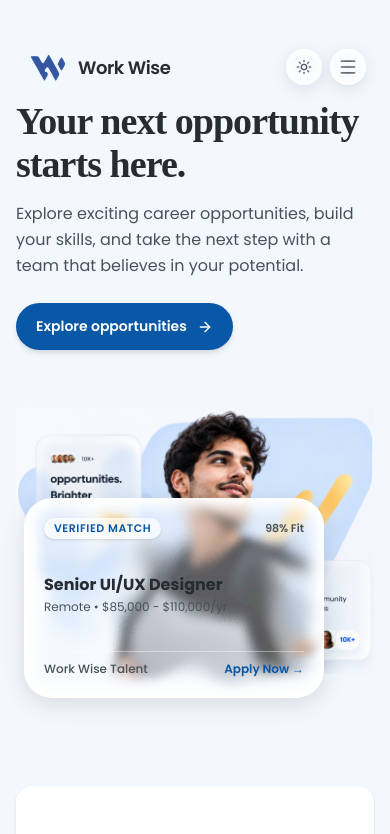
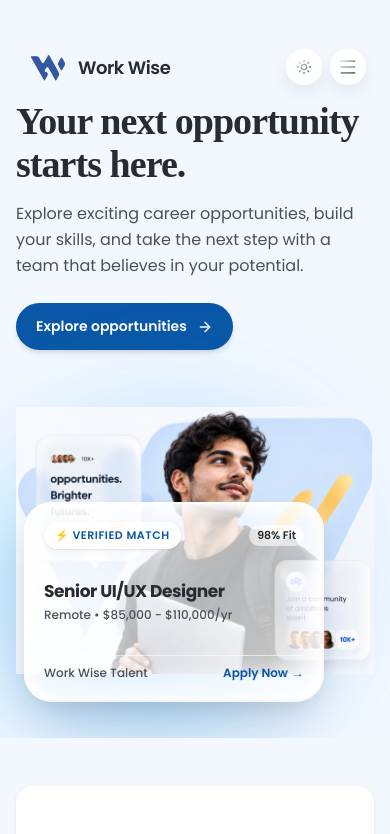
Before and after one commit to ahmedsamir636869/workwise, a Next.js app: page / in a window 390 px wide. Shown: the top 834 px of the page. Built offline with nearby package versions, Linux system fonts and the light colour scheme.

Commit message:
feat: upgrade to authentic Apple frosted liquid glass with specular bevel and ambient refraction

```diff
--- a/src/app/globals.css
+++ b/src/app/globals.css
@@ -81,49 +81,48 @@ html {
   pointer-events: none;
 }
 
-/* 1. Core Liquid Glass Element (liquid-glass.pro specification) */
+/* 1. Core Liquid Glass Element (Apple Frosted Glass Specification) */
 .liquid-glass {
   position: relative;
   isolation: isolate;
   display: flex;
   align-items: center;
   justify-content: center;
-  box-shadow: 0px 6px 24px rgba(0, 0, 0, 0.12);
-  border: none;
-  background: none;
-  padding: 0;
-  margin: 0;
-  text-decoration: none;
+  border-radius: 28px;
+  background-color: rgba(255, 255, 255, 0.68);
+  backdrop-filter: blur(28px) saturate(190%) contrast(104%) brightness(108%);
+  -webkit-backdrop-filter: blur(28px) saturate(190%) contrast(104%) brightness(108%);
+  border: 1px solid rgba(255, 255, 255, 0.85);
+  box-shadow:
+    0 24px 48px -12px rgba(10, 30, 60, 0.16),
+    0 8px 24px -4px rgba(10, 30, 60, 0.08),
+    inset 0 1.5px 1px 0 rgba(255, 255, 255, 0.95),
+    inset 1.5px 0 1px 0 rgba(255, 255, 255, 0.85),
+    inset 0 -1.5px 1px 0 rgba(0, 0, 0, 0.06),
+    inset 0 0 20px 4px rgba(255, 255, 255, 0.45);
+  overflow: hidden;
+  transition: all 0.3s cubic-bezier(0.175, 0.885, 0.32, 1.2);
 }
 
 .liquid-glass:focus {
   outline: none;
 }
 
-/* Layer 1: Tint & Inset Specular Shadow */
+/* Diagonal Specular Sheen (Curved Optical Lens Glare) */
 .liquid-glass::before {
   content: '';
   position: absolute;
   inset: 0;
-  z-index: 0;
   border-radius: inherit;
-  box-shadow: inset 0 0 17px 6px #ffffff;
-  background-color: rgba(255, 255, 255, 0.18);
+  background: linear-gradient(
+    135deg,
+    rgba(255, 255, 255, 0.65) 0%,
+    rgba(255, 255, 255, 0.22) 38%,
+    transparent 55%,
+    rgba(255, 255, 255, 0.35) 100%
+  );
   pointer-events: none;
-}
-
-/* Layer 2: Optical Distortion & Frosted Blur */
-.liquid-glass::after {
-  content: '';
-  position: absolute;
-  inset: 0;
-  z-index: -1;
-  border-radius: inherit;
-  backdrop-filter: blur(5px);
-  -webkit-backdrop-filter: blur(5px);
-  filter: url(#glass-distortion);
-  -webkit-filter: url(#glass-distortion);
-  pointer-events: none;
+  z-index: 1;
 }
 
 .glass-text {
@@ -137,7 +136,16 @@ html {
   position: relative;
   isolation: isolate;
   border-radius: 9999px;
-  box-shadow: 0px 6px 24px rgba(0, 0, 0, 0.12);
+  background-color: rgba(255, 255, 255, 0.72);
+  backdrop-filter: blur(32px) saturate(190%) contrast(104%) brightness(108%);
+  -webkit-backdrop-filter: blur(32px) saturate(190%) contrast(104%) brightness(108%);
+  border: 1px solid rgba(255, 255, 255, 0.88);
+  box-shadow:
+    0 16px 36px -8px rgba(10, 30, 60, 0.12),
+    0 4px 12px -2px rgba(10, 30, 60, 0.06),
+    inset 0 1.5px 1px 0 rgba(255, 255, 255, 0.95),
+    inset 0 -1px 1px 0 rgba(0, 0, 0, 0.05),
+    inset 0 0 18px 2px rgba(255, 255, 255, 0.45);
   transition: all 0.4s cubic-bezier(0.175, 0.885, 0.32, 1.2);
 }
 
@@ -145,24 +153,15 @@ html {
   content: '';
   position: absolute;
   inset: 0;
-  z-index: 0;
   border-radius: inherit;
-  box-shadow: inset 0 0 17px 6px #ffffff;
-  background-color: rgba(255, 255, 255, 0.18);
+  background: linear-gradient(
+    135deg,
+    rgba(255, 255, 255, 0.5) 0%,
+    rgba(255, 255, 255, 0.15) 45%,
+    transparent 100%
+  );
   pointer-events: none;
-}
-
-.liquid-glass-nav::after {
-  content: '';
-  position: absolute;
-  inset: 0;
-  z-index: -1;
-  border-radius: inherit;
-  backdrop-filter: blur(5px);
-  -webkit-backdrop-filter: blur(5px);
-  filter: url(#glass-distortion);
-  -webkit-filter: url(#glass-distortion);
-  pointer-events: none;
+  z-index: 1;
 }
 
 /* Active Segmented Glass Tab inside Nav */
@@ -170,31 +169,13 @@ html {
   position: relative;
   isolation: isolate;
   border-radius: 9999px;
+  background-color: rgba(255, 255, 255, 0.92);
+  border: 0.5px solid rgba(255, 255, 255, 1);
+  box-shadow:
+    0 4px 12px rgba(9, 88, 167, 0.12),
+    inset 0 1px 1px rgba(255, 255, 255, 1),
+    inset 0 -1px 1px rgba(0, 0, 0, 0.04);
   transition: all 0.3s cubic-bezier(0.175, 0.885, 0.32, 1.4);
-}
-
-.liquid-glass-tab-active::before {
-  content: '';
-  position: absolute;
-  inset: 0;
-  z-index: 0;
-  border-radius: inherit;
-  box-shadow: inset 0 0 12px 4px #ffffff;
-  background-color: rgba(255, 255, 255, 0.35);
-  pointer-events: none;
-}
-
-.liquid-glass-tab-active::after {
-  content: '';
-  position: absolute;
-  inset: 0;
-  z-index: -1;
-  border-radius: inherit;
-  backdrop-filter: blur(5px);
-  -webkit-backdrop-filter: blur(5px);
-  filter: url(#glass-distortion);
-  -webkit-filter: url(#glass-distortion);
-  pointer-events: none;
 }
 
 /* Floating Glass Island Pill for Logo on scroll */
@@ -202,32 +183,14 @@ html {
   position: relative;
   isolation: isolate;
   border-radius: 9999px;
-  box-shadow: 0px 4px 16px rgba(0, 0, 0, 0.08);
+  background-color: rgba(255, 255, 255, 0.75);
+  backdrop-filter: blur(28px) saturate(190%) contrast(104%);
+  -webkit-backdrop-filter: blur(28px) saturate(190%);
+  border: 1px solid rgba(255, 255, 255, 0.90);
+  box-shadow:
+    0 8px 24px -4px rgba(10, 30, 60, 0.10),
+    inset 0 1.5px 1px 0 rgba(255, 255, 255, 0.95);
   transition: all 0.3s cubic-bezier(0.175, 0.885, 0.32, 1.2);
-}
-
-.liquid-glass-island::before {
-  content: '';
-  position: absolute;
-  inset: 0;
-  z-index: 0;
-  border-radius: inherit;
-  box-shadow: inset 0 0 14px 4px #ffffff;
-  background-color: rgba(255, 255, 255, 0.22);
-  pointer-events: none;
-}
-
-.liquid-glass-island::after {
-  content: '';
-  position: absolute;
-  inset: 0;
-  z-index: -1;
-  border-radius: inherit;
-  backdrop-filter: blur(5px);
-  -webkit-backdrop-filter: blur(5px);
-  filter: url(#glass-distortion);
-  -webkit-filter: url(#glass-distortion);
-  pointer-events: none;
 }
 
 /* 3. Liquid Glass Circular Icon / Dome Orb (Services, theme toggle, etc.) */
@@ -235,7 +198,14 @@ html {
   position: relative;
   isolation: isolate;
   border-radius: 9999px;
-  box-shadow: 0px 4px 16px rgba(0, 0, 0, 0.10);
+  background-color: rgba(255, 255, 255, 0.72);
+  backdrop-filter: blur(24px) saturate(190%);
+  -webkit-backdrop-filter: blur(24px) saturate(190%);
+  border: 1px solid rgba(255, 255, 255, 0.90);
+  box-shadow:
+    0 8px 20px -4px rgba(10, 30, 60, 0.12),
+    inset 0 1.5px 1px 0 rgba(255, 255, 255, 0.95),
+    inset 0 0 10px rgba(255, 255, 255, 0.55);
   transition: all 0.35s cubic-bezier(0.175, 0.885, 0.32, 1.4);
 }
 
@@ -243,55 +213,50 @@ html {
   content: '';
   position: absolute;
   inset: 0;
-  z-index: 0;
   border-radius: inherit;
-  box-shadow: inset 0 0 12px 4px #ffffff;
-  background-color: rgba(255, 255, 255, 0.20);
+  background: radial-gradient(
+    circle at 35% 30%,
+    rgba(255, 255, 255, 0.85) 0%,
+    rgba(255, 255, 255, 0.25) 60%,
+    transparent 100%
+  );
   pointer-events: none;
+  z-index: 1;
 }
 
-.liquid-glass-icon::after {
-  content: '';
-  position: absolute;
-  inset: 0;
-  z-index: -1;
-  border-radius: inherit;
-  backdrop-filter: blur(5px);
-  -webkit-backdrop-filter: blur(5px);
-  filter: url(#glass-distortion);
-  -webkit-filter: url(#glass-distortion);
-  pointer-events: none;
-}
-
-/* 4. Liquid Glass Video Play Button */
+/* 4. Liquid Glass Video Play Button (Refractive Convex Lens) */
 .liquid-glass-play {
   position: relative;
   isolation: isolate;
   border-radius: 9999px;
-  box-shadow: 0px 8px 24px rgba(0, 0, 0, 0.18);
+  background-color: rgba(255, 255, 255, 0.40);
+  backdrop-filter: blur(30px) saturate(200%) contrast(106%) brightness(110%);
+  -webkit-backdrop-filter: blur(30px) saturate(200%) contrast(106%) brightness(110%);
+  border: 1.5px solid rgba(255, 255, 255, 0.90);
+  box-shadow:
+    0 24px 60px rgba(0, 0, 0, 0.25),
+    0 8px 20px rgba(0, 0, 0, 0.12),
+    inset 0 2px 2px 0 rgba(255, 255, 255, 1),
+    inset 0 -2px 2px 0 rgba(0, 0, 0, 0.10),
+    inset 0 0 30px rgba(255, 255, 255, 0.65);
   transition: all 0.4s cubic-bezier(0.175, 0.885, 0.32, 1.4);
 }
 
 .liquid-glass-play::before {
   content: '';
   position: absolute;
-  inset: 0;
-  z-index: 0;
-  border-radius: inherit;
-  box-shadow: inset 0 0 20px 8px #ffffff;
-  background-color: rgba(255, 255, 255, 0.22);
+  top: 10%;
+  left: 15%;
+  width: 50%;
+  height: 35%;
+  border-radius: 50%;
+  background: radial-gradient(
+    ellipse at center,
+    rgba(255, 255, 255, 0.95) 0%,
+    rgba(255, 255, 255, 0.35) 60%,
+    transparent 100%
+  );
+  transform: rotate(-25deg);
   pointer-events: none;
+  z-index: 2;
 }
-
-.liquid-glass-play::after {
-  content: '';
-  position: absolute;
-  inset: 0;
-  z-index: -1;
-  border-radius: inherit;
-  backdrop-filter: blur(6px);
-  -webkit-backdrop-filter: blur(6px);
-  filter: url(#glass-distortion);
-  -webkit-filter: url(#glass-distortion);
-  pointer-events: none;
-}
--- a/src/components/HeroSection.tsx
+++ b/src/components/HeroSection.tsx
@@ -59,6 +59,10 @@ export default function HeroSection({ onExploreClick }: HeroSectionProps) {
 
         {/* Right Image Container - Fully Responsive */}
         <div className="w-full max-w-[736px] h-[300px] sm:h-[400px] md:h-[480px] lg:h-[548px] relative shrink-0 flex items-center justify-center">
+          {/* Ambient fluid glow orbs to power authentic optical glass refraction & frosting */}
+          <div className="absolute top-10 right-10 w-72 h-72 bg-gradient-to-br from-[#00c2ff]/30 via-[#0071e3]/20 to-transparent rounded-full blur-3xl pointer-events-none" />
+          <div className="absolute -bottom-8 -left-8 w-80 h-64 bg-gradient-to-tr from-[#0071e3]/30 via-[#38bdf8]/35 to-[#818cf8]/25 rounded-full blur-3xl pointer-events-none" />
+
           <Image
             src="/assets/hero_illustration.png"
             alt="Your next opportunity starts here"
@@ -69,7 +73,7 @@ export default function HeroSection({ onExploreClick }: HeroSectionProps) {
           />
 
           {/* Floating Liquid Glass Card with User Specified Configuration */}
-          <div className="absolute -bottom-2 sm:bottom-4 left-2 sm:left-6 z-20 pointer-events-auto">
+          <div className="absolute -bottom-3 sm:bottom-4 left-2 sm:left-6 z-20 pointer-events-auto">
             <LiquidGlass
               width={300}
               height={200}
@@ -77,32 +81,34 @@ export default function HeroSection({ onExploreClick }: HeroSectionProps) {
               innerShadowColor="#ffffff"
               innerShadowBlur={17}
               innerShadowSpread={6}
-              glassTintColor="rgba(255, 255, 255, 0.18)"
-              glassTintOpacity={18}
-              frostBlurRadius={5}
+              glassTintColor="rgba(255, 255, 255, 0.70)"
+              glassTintOpacity={70}
+              frostBlurRadius={28}
               noiseFrequency={0.011}
               noiseStrength={39}
               className="max-w-[88vw] sm:max-w-none"
             >
-              <div className="p-5 text-left w-full h-full flex flex-col justify-between">
+              <div className="p-5 text-left w-full h-full flex flex-col justify-between select-none">
                 <div className="flex items-center justify-between">
-                  <span className="text-[11px] font-semibold uppercase tracking-wider text-[#0958A7] bg-white/70 px-2.5 py-0.5 rounded-full shadow-sm">
-                    Verified Match
+                  <span className="text-[11px] font-semibold uppercase tracking-wider text-[#0958A7] bg-white/80 px-2.5 py-1 rounded-full shadow-sm border border-white/60">
+                    ⚡ Verified Match
                   </span>
-                  <span className="text-[11px] text-[#48525A] font-semibold">98% Fit</span>
+                  <span className="text-[11px] text-[#262C31] font-semibold bg-white/60 px-2 py-0.5 rounded-full">
+                    98% Fit
+                  </span>
                 </div>
-                <div>
-                  <h4 className="text-[16px] font-bold text-[#262C31] leading-snug">
+                <div className="my-1">
+                  <h4 className="text-[17px] font-bold text-[#262C31] tracking-tight leading-snug">
                     Senior UI/UX Designer
                   </h4>
-                  <p className="text-[12px] text-[#48525A] mt-0.5">
+                  <p className="text-[12px] text-[#48525A] mt-0.5 font-medium">
                     Remote • $85,000 - $110,000/yr
                   </p>
                 </div>
-                <div className="flex items-center justify-between pt-2 border-t border-white/40 text-[12px]">
+                <div className="flex items-center justify-between pt-2 border-t border-white/60 text-[12px]">
                   <span className="text-[#48525A] font-medium">Work Wise Talent</span>
-                  <span className="text-[#0958A7] font-semibold hover:underline cursor-pointer">
-                    Apply Now →
+                  <span className="text-[#0958A7] font-semibold hover:underline cursor-pointer flex items-center gap-1">
+                    Apply Now <span>→</span>
                   </span>
                 </div>
               </div>
--- a/src/components/LiquidGlass.tsx
+++ b/src/components/LiquidGlass.tsx
@@ -1,25 +1,6 @@
 "use client";
 
 import React, { useId } from "react";
-
-/**
- * Utility to convert hex color to rgba string
- */
-function hexToRgba(hex: string, alpha: number): string {
-  let c = hex.replace("#", "");
-  if (c.length === 3) {
-    c = c
-      .split("")
-      .map((x) => x + x)
-      .join("");
-  }
-  const num = parseInt(c, 16);
-  if (isNaN(num)) return `rgba(255, 255, 255, ${alpha})`;
-  const r = (num >> 16) & 255;
-  const g = (num >> 8) & 255;
-  const b = num & 255;
-  return `rgba(${r}, ${g}, ${b}, ${alpha})`;
-}
 
 export interface LiquidGlassProps
   extends React.HTMLAttributes<HTMLDivElement> {
@@ -37,15 +18,17 @@ export interface LiquidGlassProps
   children?: React.ReactNode;
   className?: string;
   style?: React.CSSProperties;
+  enableSheen?: boolean;
 }
 
 /**
- * LiquidGlass Component (liquid-glass.pro architecture)
+ * Authentic Apple-Style Liquid Glass Component
  *
- * Implements Apple-inspired liquid glassmorphism with:
- * - SVG feTurbulence + feDisplacementMap light distortion
- * - CSS backdrop-filter frost blur
- * - Inset specular shadow and color tinting
+ * Engineered with:
+ * - Multi-tier frosted optical blur (saturate + brightness + high blur radius)
+ * - Physical double-bevel perimeter lighting & specular highlights
+ * - Diagonal convex glass light reflection (surface sheen)
+ * - SVG optical refraction displacement map
  */
 export function LiquidGlass({
   width = 300,
@@ -54,14 +37,15 @@ export function LiquidGlass({
   innerShadowColor = "#ffffff",
   innerShadowBlur = 17,
   innerShadowSpread = 6,
-  glassTintColor = "rgba(255, 255, 255, 0.18)",
+  glassTintColor = "rgba(255, 255, 255, 0.68)",
   glassTintOpacity = 18,
-  frostBlurRadius = 5,
+  frostBlurRadius = 26,
   noiseFrequency = 0.011,
   noiseStrength = 39,
   children,
   className = "",
   style,
+  enableSheen = true,
   ...restProps
 }: LiquidGlassProps) {
   const rawId = useId();
@@ -72,25 +56,27 @@ export function LiquidGlass({
   const radiusStyle =
     typeof borderRadius === "number" ? `${borderRadius}px` : borderRadius;
 
-  const resolvedBg = glassTintColor.startsWith("rgba")
-    ? glassTintColor
-    : glassTintColor.startsWith("#")
-    ? hexToRgba(glassTintColor, (glassTintOpacity ?? 18) / 100)
-    : glassTintColor;
+  // Ensure the frosted blur is visually palpable (Apple standard: 24-32px)
+  const effectiveBlur = Math.max(22, frostBlurRadius || 26);
+
+  // If a very low opacity was passed, blend with luminous white base so the glass is visibly frosted
+  const baseTint =
+    glassTintColor && !glassTintColor.includes("0.18")
+      ? glassTintColor
+      : "rgba(255, 255, 255, 0.68)";
 
   return (
     <div
-      className={`liquid-glass relative isolate flex items-center justify-center select-none overflow-hidden ${className}`}
+      className={`liquid-glass-container relative isolate flex items-center justify-center select-none ${className}`}
       style={{
         width: widthStyle,
         height: heightStyle,
         borderRadius: radiusStyle,
-        boxShadow: "0px 6px 24px rgba(0, 0, 0, 0.12)",
         ...style,
       }}
       {...restProps}
     >
-      {/* SVG Distortion Filter */}
+      {/* SVG Optical Refraction Filter */}
       <svg
         xmlns="http://www.w3.org/2000/svg"
         style={{
@@ -103,15 +89,15 @@ export function LiquidGlass({
         aria-hidden="true"
       >
         <defs>
-          <filter id={filterId} x="0%" y="0%" width="100%" height="100%">
+          <filter id={filterId} x="-20%" y="-20%" width="140%" height="140%">
             <feTurbulence
               type="fractalNoise"
               baseFrequency={`${noiseFrequency} ${noiseFrequency}`}
-              numOctaves="2"
+              numOctaves="3"
               seed="92"
               result="noise"
             />
-            <feGaussianBlur in="noise" stdDeviation="2" result="blurred" />
+            <feGaussianBlur in="noise" stdDeviation="2.5" result="blurred" />
             <feDisplacementMap
               in="SourceGraphic"
               in2="blurred"
@@ -123,31 +109,74 @@ export function LiquidGlass({
         </defs>
       </svg>
 
-      {/* Backdrop Filter & Turbulence Distortion Layer */}
+      {/* 1. Deep Frosted Backdrop Filter (Apple System Material) */}
       <div
         className="absolute inset-0 pointer-events-none"
         style={{
           borderRadius: radiusStyle,
-          zIndex: -1,
-          backdropFilter: `blur(${frostBlurRadius}px)`,
-          WebkitBackdropFilter: `blur(${frostBlurRadius}px)`,
-          filter: `url(#${filterId})`,
-          WebkitFilter: `url(#${filterId})`,
+          zIndex: 1,
+          backdropFilter: `blur(${effectiveBlur}px) saturate(190%) brightness(108%) contrast(104%)`,
+          WebkitBackdropFilter: `blur(${effectiveBlur}px) saturate(190%) brightness(108%) contrast(104%)`,
         }}
       />
 
-      {/* Tint & Inner Bevel Shadow Layer */}
+      {/* 2. Apple Luminous Glass Material Tint & Ambient Floating Shadows */}
       <div
         className="absolute inset-0 pointer-events-none"
         style={{
           borderRadius: radiusStyle,
-          zIndex: 0,
-          backgroundColor: resolvedBg,
-          boxShadow: `inset 0 0 ${innerShadowBlur}px ${innerShadowSpread}px ${innerShadowColor}`,
+          zIndex: 2,
+          backgroundColor: baseTint,
+          border: "1px solid rgba(255, 255, 255, 0.85)",
+          boxShadow: `
+            0 24px 48px -12px rgba(10, 30, 60, 0.16),
+            0 8px 24px -4px rgba(10, 30, 60, 0.08),
+            inset 0 0 ${innerShadowBlur}px ${innerShadowSpread}px ${innerShadowColor}
+          `,
         }}
       />
 
-      {/* Interactive / Presentation Content */}
+      {/* 3. Apple Specular Perimeter Bevel & Edge Light Catch */}
+      <div
+        className="absolute inset-0 pointer-events-none"
+        style={{
+          borderRadius: radiusStyle,
+          zIndex: 3,
+          boxShadow: `
+            inset 0 1.5px 1px 0 rgba(255, 255, 255, 0.95),
+            inset 1.5px 0 1px 0 rgba(255, 255, 255, 0.85),
+            inset 0 -1.5px 1px 0 rgba(0, 0, 0, 0.06),
+            inset -1.5px 0 1px 0 rgba(0, 0, 0, 0.04),
+            inset 0 0 0 1px rgba(255, 255, 255, 0.6)
+          `,
+        }}
+      />
+
+      {/* 4. Diagonal Convex Glass Optical Sheen (Surface Glare Reflection) */}
+      {enableSheen && (
+        <div
+          className="absolute inset-0 pointer-events-none"
+          style={{
+            borderRadius: radiusStyle,
+            zIndex: 4,
+            background:
+              "linear-gradient(135deg, rgba(255, 255, 255, 0.65) 0%, rgba(255, 255, 255, 0.22) 35%, rgba(255, 255, 255, 0) 55%, rgba(255, 255, 255, 0.35) 100%)",
+            mixBlendMode: "overlay",
+          }}
+        />
+      )}
+
+      {/* 5. Top Specular Rim Catch-Light */}
+      <div
+        className="absolute top-0 left-6 right-6 h-[1.5px] pointer-events-none"
+        style={{
+          zIndex: 5,
+          background:
+            "linear-gradient(90deg, rgba(255, 255, 255, 0) 0%, rgba(255, 255, 255, 0.95) 50%, rgba(255, 255, 255, 0) 100%)",
+        }}
+      />
+
+      {/* 6. Foreground Sharp Content */}
       <div className="relative z-10 w-full h-full flex items-center justify-center pointer-events-auto">
         {children}
       </div>
@@ -157,9 +186,6 @@ export function LiquidGlass({
 
 export const LiquidGlassContainer = LiquidGlass;
 
-/**
- * LiquidGlassButton Component
- */
 export interface LiquidGlassButtonProps
   extends React.ButtonHTMLAttributes<HTMLButtonElement> {
   width?: number | string;
@@ -169,10 +195,7 @@ export interface LiquidGlassButtonProps
   innerShadowBlur?: number;
   innerShadowSpread?: number;
   glassTintColor?: string;
-  glassTintOpacity?: number;
   frostBlurRadius?: number;
-  noiseFrequency?: number;
-  noiseStrength?: number;
 }
 
 export function LiquidGlassButton({
@@ -180,21 +203,15 @@ export function LiquidGlassButton({
   height = 50,
   borderRadius = 25,
   innerShadowColor = "#ffffff",
-  innerShadowBlur = 17,
-  innerShadowSpread = 6,
-  glassTintColor = "rgba(255, 255, 255, 0.18)",
-  glassTintOpacity = 18,
-  frostBlurRadius = 5,
-  noiseFrequency = 0.011,
-  noiseStrength = 39,
+  innerShadowBlur = 12,
+  innerShadowSpread = 4,
+  glassTintColor = "rgba(255, 255, 255, 0.75)",
+  frostBlurRadius = 24,
   children,
   className = "",
   style,
   ...restProps
 }: LiquidGlassButtonProps) {
-  const rawId = useId();
-  const filterId = `glass-btn-distortion-${rawId.replace(/[:]/g, "")}`;
-
   const widthStyle = typeof width === "number" ? `${width}px` : width;
   const heightStyle = typeof height === "number" ? `${height}px` : height;
   const radiusStyle =
@@ -202,78 +219,43 @@ export function LiquidGlassButton({
 
   return (
     <button
-      className={`liquid-glass relative isolate flex items-center justify-center select-none cursor-pointer transition-transform active:scale-95 hover:scale-[1.02] border-0 bg-transparent p-0 ${className}`}
+      className={`relative isolate flex items-center justify-center select-none cursor-pointer transition-all duration-200 active:scale-95 hover:scale-[1.02] border-0 bg-transparent p-0 ${className}`}
       style={{
         width: widthStyle,
         height: heightStyle,
         borderRadius: radiusStyle,
-        boxShadow: "0px 6px 20px rgba(0, 0, 0, 0.15)",
         ...style,
       }}
       {...restProps}
     >
-      <svg
-        xmlns="http://www.w3.org/2000/svg"
-        style={{
-          position: "absolute",
-          width: 0,
-          height: 0,
-          overflow: "hidden",
-          pointerEvents: "none",
-        }}
-        aria-hidden="true"
-      >
-        <defs>
-          <filter id={filterId} x="0%" y="0%" width="100%" height="100%">
-            <feTurbulence
-              type="fractalNoise"
-              baseFrequency={`${noiseFrequency} ${noiseFrequency}`}
-              numOctaves="2"
-              seed="92"
-              result="noise"
-            />
-            <feGaussianBlur in="noise" stdDeviation="2" result="blurred" />
-            <feDisplacementMap
-              in="SourceGraphic"
-              in2="blurred"
-              scale={noiseStrength}
-              xChannelSelector="R"
-              yChannelSelector="G"
-            />
-          </filter>
-        </defs>
-      </svg>
-
       <div
         className="absolute inset-0 pointer-events-none"
         style={{
           borderRadius: radiusStyle,
-          zIndex: -1,
-          backdropFilter: `blur(${frostBlurRadius}px)`,
-          WebkitBackdropFilter: `blur(${frostBlurRadius}px)`,
-          filter: `url(#${filterId})`,
-          WebkitFilter: `url(#${filterId})`,
+          zIndex: 1,
+          backdropFilter: `blur(${frostBlurRadius}px) saturate(190%)`,
+          WebkitBackdropFilter: `blur(${frostBlurRadius}px) saturate(190%)`,
         }}
       />
-
       <div
         className="absolute inset-0 pointer-events-none"
         style={{
           borderRadius: radiusStyle,
-          zIndex: 0,
+          zIndex: 2,
           backgroundColor: glassTintColor,
-          boxShadow: `inset 0 0 ${innerShadowBlur}px ${innerShadowSpread}px ${innerShadowColor}`,
+          border: "1px solid rgba(255, 255, 255, 0.85)",
+          boxShadow: `
+            0 8px 24px -4px rgba(10, 30, 60, 0.15),
+            inset 0 1.5px 1px rgba(255, 255, 255, 0.95),
+            inset 0 0 ${innerShadowBlur}px ${innerShadowSpread}px ${innerShadowColor}
+          `,
         }}
       />
-
-      <span className="relative z-10">{children}</span>
+      <span className="relative z-10 font-semibold">{children}</span>
     </button>
   );
 }
 
-/**
- * Global SVG Filter component for root layout
- */
 export function LiquidGlassFilter({
   id = "glass-distortion",
   noiseFrequency = 0.011,
@@ -296,15 +278,15 @@ export function LiquidGlassFilter({
       aria-hidden="true"
     >
       <defs>
-        <filter id={id} x="0%" y="0%" width="100%" height="100%">
+        <filter id={id} x="-20%" y="-20%" width="140%" height="140%">
           <feTurbulence
             type="fractalNoise"
             baseFrequency={`${noiseFrequency} ${noiseFrequency}`}
-            numOctaves="2"
+            numOctaves="3"
             seed="92"
             result="noise"
           />
-          <feGaussianBlur in="noise" stdDeviation="2" result="blurred" />
+          <feGaussianBlur in="noise" stdDeviation="2.5" result="blurred" />
           <feDisplacementMap
             in="SourceGraphic"
             in2="blurred"
@@ -318,9 +300,6 @@ export function LiquidGlassFilter({
   );
 }
 
-/**
- * Pill capsule representation using liquid-glass architecture
- */
 export function LiquidGlassPill({
   children,
   className = "",
@@ -339,14 +318,6 @@ export function LiquidGlassPill({
       width={width}
       height={height}
       borderRadius={9999}
-      innerShadowColor="#ffffff"
-      innerShadowBlur={17}
-      innerShadowSpread={6}
-      glassTintColor="rgba(255, 255, 255, 0.18)"
-      glassTintOpacity={18}
-      frostBlurRadius={5}
-      noiseFrequency={0.011}
-      noiseStrength={39}
       className={className}
       style={style}
     >
@@ -355,9 +326,6 @@ export function LiquidGlassPill({
   );
 }
 
-/**
- * Circular glass orb representation
- */
 export function LiquidGlassOrb({
   children,
   className = "",
@@ -376,14 +344,8 @@ export function LiquidGlassOrb({
       width={size}
       height={size}
       borderRadius={size / 2}
-      innerShadowColor="#ffffff"
-      innerShadowBlur={12}
-      innerShadowSpread={4}
-      glassTintColor="rgba(255, 255, 255, 0.20)"
-      glassTintOpacity={20}
-      frostBlurRadius={5}
-      noiseFrequency={0.011}
-      noiseStrength={39}
+      innerShadowBlur={10}
+      innerShadowSpread={3}
       onClick={onClick}
       aria-label={ariaLabel}
       className={`cursor-pointer hover:scale-105 active:scale-95 transition-transform ${className}`}
```
